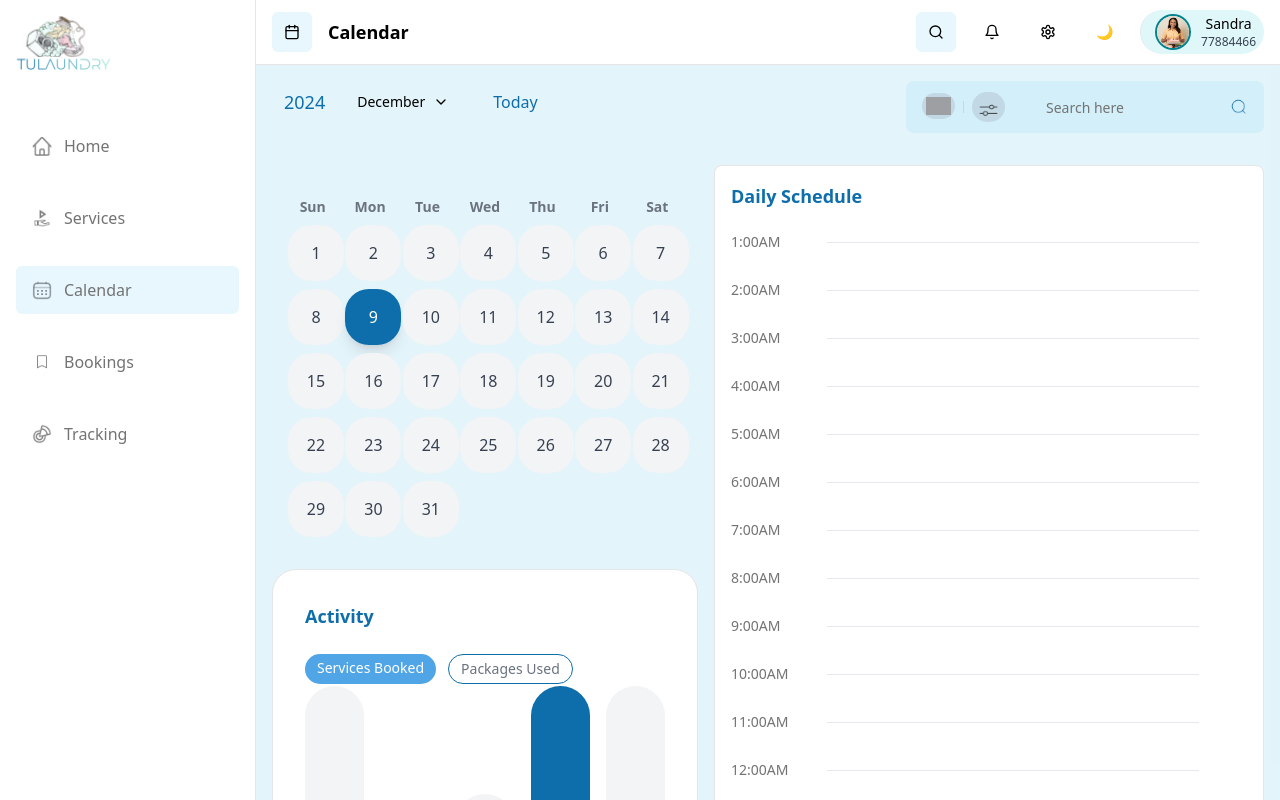
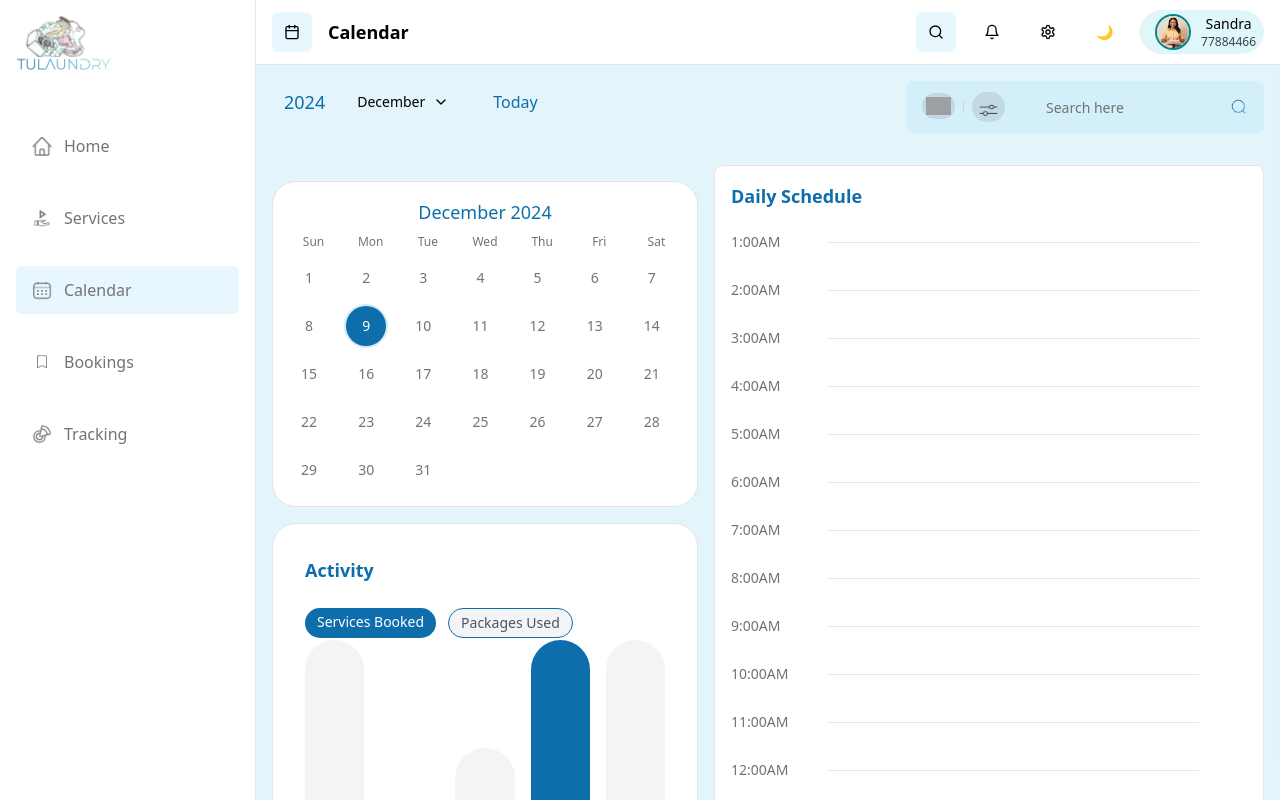
Before and after one commit to Aristocratjnr/Consumer-dashboard, a Next.js app: page /calendar in a window 1280 px wide. Shown: the top 800 px of the page. Built offline with nearby package versions, Linux system fonts and the light colour scheme; grey boxes are pictures that could not be loaded.

Commit message:
refactor: update calendar layout and styling for improved usability and visual consistency

```diff
--- a/src/app/(dashboard)/calendar/page.tsx
+++ b/src/app/(dashboard)/calendar/page.tsx
@@ -27,7 +27,7 @@
             const [isDarkTheme, setIsDarkTheme] = useState(false);
 
             const days = ['Sun', 'Mon', 'Tue', 'Wed', 'Thu', 'Fri', 'Sat'];
-            const hours = Array.from({ length: 17 }, (_, i) => `${i + 1}:00AM`);
+            const hours = Array.from({ length: 16 }, (_, i) => `${i + 1}:00AM`);
             const months = ['January', 'February', 'March', 'April', 'May', 'June', 'July', 'August', 'September', 'October', 'November', 'December'];
             const activityData = [100, 60, 60, 100, 100];
 
@@ -209,50 +209,53 @@
                 </div>
 
                 {/* Calendar Grid */}
-<div className="grid grid-cols-7 gap-2 p-4">
+                <div className={`rounded-3xl gap-8 border ${isDarkTheme ? 'bg-gray-700' : 'bg-card'} p-4`}>
+                    <div className="text-center mb-2">
+                        <h2 className="text-lg text-teal-1000 font-semi-bold">
+                            {months[currentMonth]} {currentYear}
+                        </h2>
+                    </div>
+                    <div className="grid grid-cols-7 gap-2 text-center">
                         {days.map((day) => (
-    <div key={day} className="text-center text-sm font-semibold text-gray-500">
+                            <div key={day} className="text-xs font-medium text-muted-foreground">
                                 {day}
                             </div>
                         ))}
-
-  {Array.from({ length: firstDayOfMonth }).map((_, index) => (
-    <div key={`empty-${index}`} className="h-16"></div>
+                    </div>
+                    <div className="grid grid-cols-7 gap-2 text-center mt-2">
+                        {Array.from({ length: firstDayOfMonth }, () => (
+                            <div key={`empty-${Math.random()}`} />
                         ))}
-
-  {Array.from({ length: daysInMonth }).map((_, dayIndex) => {
-    const dayNumber = dayIndex + 1;
-
-    return (
-      <button
-        key={dayNumber}
-        onClick={() => setSelectedDate(dayNumber)}
-        className={`flex items-center justify-center w-14 h-14 rounded-3xl transition-all duration-300 ${
-          selectedDate === dayNumber
-            ? 'bg-teal-1000 text-white shadow-lg'
-            : 'bg-gray-100 text-gray-700 hover:bg-blue-50'
+                        {Array.from({ length: daysInMonth }, (_, i) => i + 1).map((date) => (
+                            <Button
+                                key={date}
+                                variant={selectedDate === date ? "default" : "ghost"}
+                                className={`h-10 w-10 rounded-full p-0 ${
+                                    selectedDate === date
+                                        ? 'bg-teal-1000 text-white ring-2 ring-teal-500'
+                                        : 'text-muted-foreground hover:bg-gray-200 hover:text-black'
                                 }`}
+                                onClick={() => setSelectedDate(date)}
+                                aria-label={`Select ${date}`}
                             >
-        {dayNumber}
-      </button>
-    );
-  })}
+                                {date}
+                            </Button>
+                        ))}
                     </div>
-
+                </div>
                                 {/* Activity Section */}
 <div className={`rounded-3xl border ${isDarkTheme ? 'bg-gray-700' : 'bg-card'} p-8`}>
     <div className="mb-14">
         <h3 className="text-lg font-semibold text-teal-1000">Activity</h3><br />
         <div className="flex gap-3">
-            <span className="rounded-full bg-teal-10 px-3 py-1 text-sm text-white">
+            <span className="rounded-full bg-teal px-3 py-1 text-sm text-white">
                 Services Booked
             </span>
-            <span className="rounded-full border-b border-teal border px-3 py-1 text-sm text-gray-500">
+            <span className="rounded-full border border-teal border-b bg-gray-100 px-3 py-1 text-sm text-gray-600">
                 Packages Used
             </span>
         </div>
     </div>
-
     {/* Activity Bars */}
     <div className="flex h-[270px] items-end gap-4">
         {activityData.map((_, index) => (
@@ -265,7 +268,6 @@
             />
         ))}
         </div>
-
                 {/* Month Labels */}
     <div className="flex gap-4 mt-2">
         {activityData.map((_, index) => (
```
Lines whose indentation alone changed are shown as unchanged.
